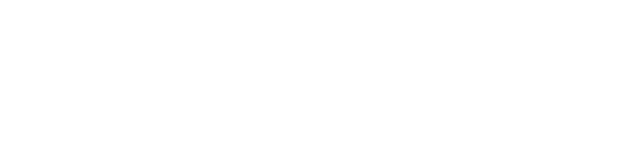
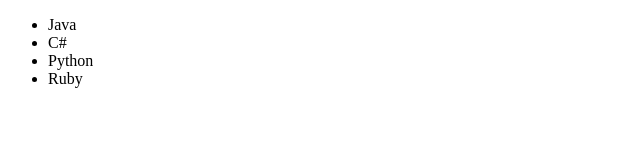
Before and after one commit to alecarlosjesus/exemplo-git-l2, a plain HTML site: page index.html in a window 1280 px wide. Shown: the whole page, without its empty margins (0-640 px from the left). Drawn offline with Linux system fonts and the light colour scheme.

Commit message:
Tags div/header/nav/ul/li adicionadas.

```diff
--- a/index.html
+++ b/index.html
@@ -9,6 +9,36 @@
 </head>
 
 <body>
+    <!-- Aqui deve entrar todo o conteúdo -->
+    <div>
+        <header>
+            <nav>
+                <!--
+                    A tag nav eu utilizo para agrupar conjunto de links
+                -->
+                <ul>
+                    <!-- A tag ul é uma lista não ordenada, muito utilizada para a criação de menus.
+                        É utilizada em conjunto com a tag li.
+                        Atenção a tag li não pode ser criada fora da tag ul.
+                    -->
+                    <li>Java</li>
+                    <li>C#</li>
+                    <li>Python</li>
+                    <li>Ruby</li>
+                </ul>
+            </nav>
+
+        </header>
+    </div>
+
+    <!--
+        <h1>Olá mundo!</h1>
+        <h2>Olá Mundo!</h2>
+        <h3>Olá mundo!</h3>
+        <h4>Olá Mundo!</h4>
+        <h5>Olá Mundo!</h5>
+        <h6>Olá Mundo!</h6>
+    -->
 
 </body>
 
```
